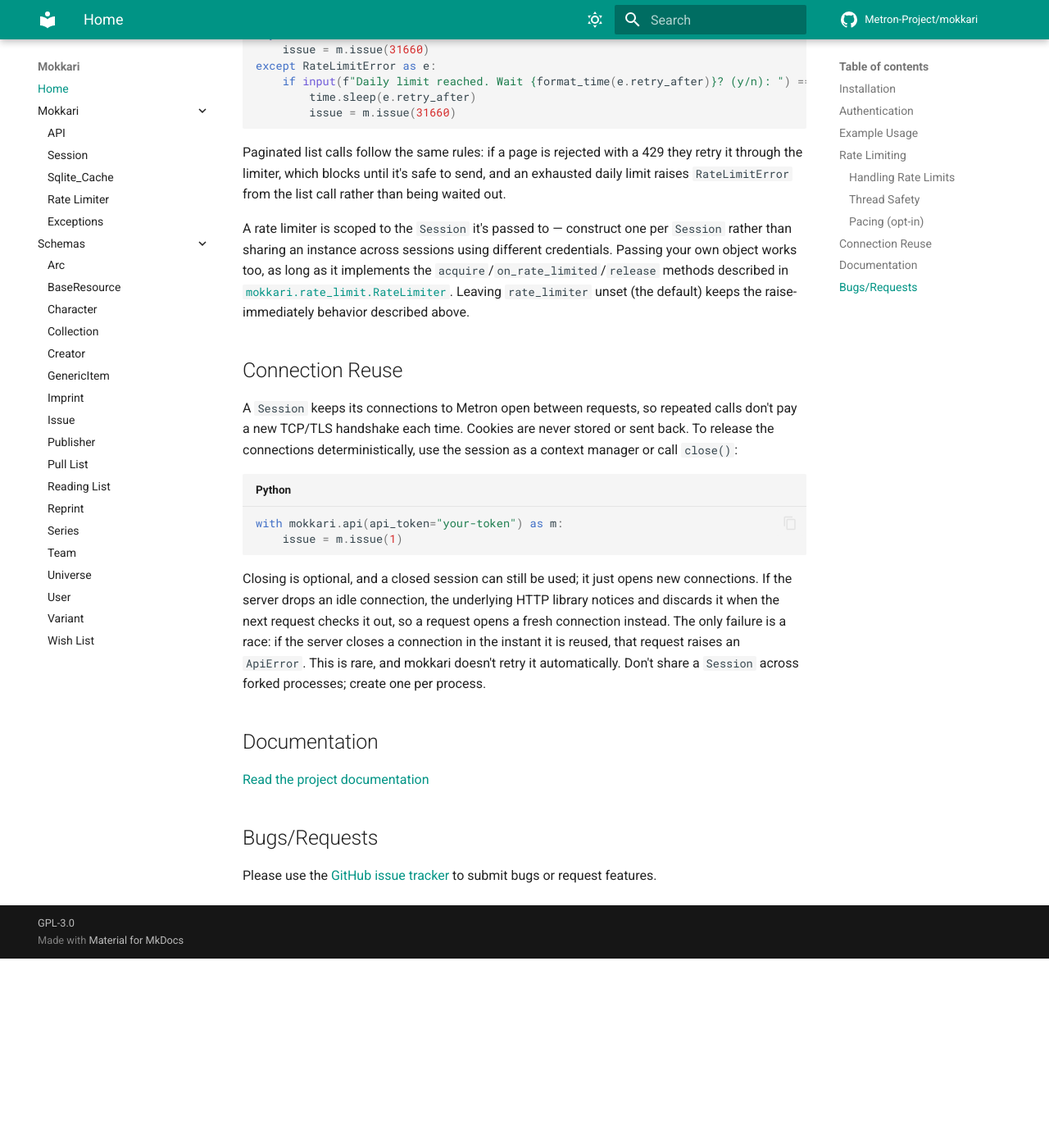
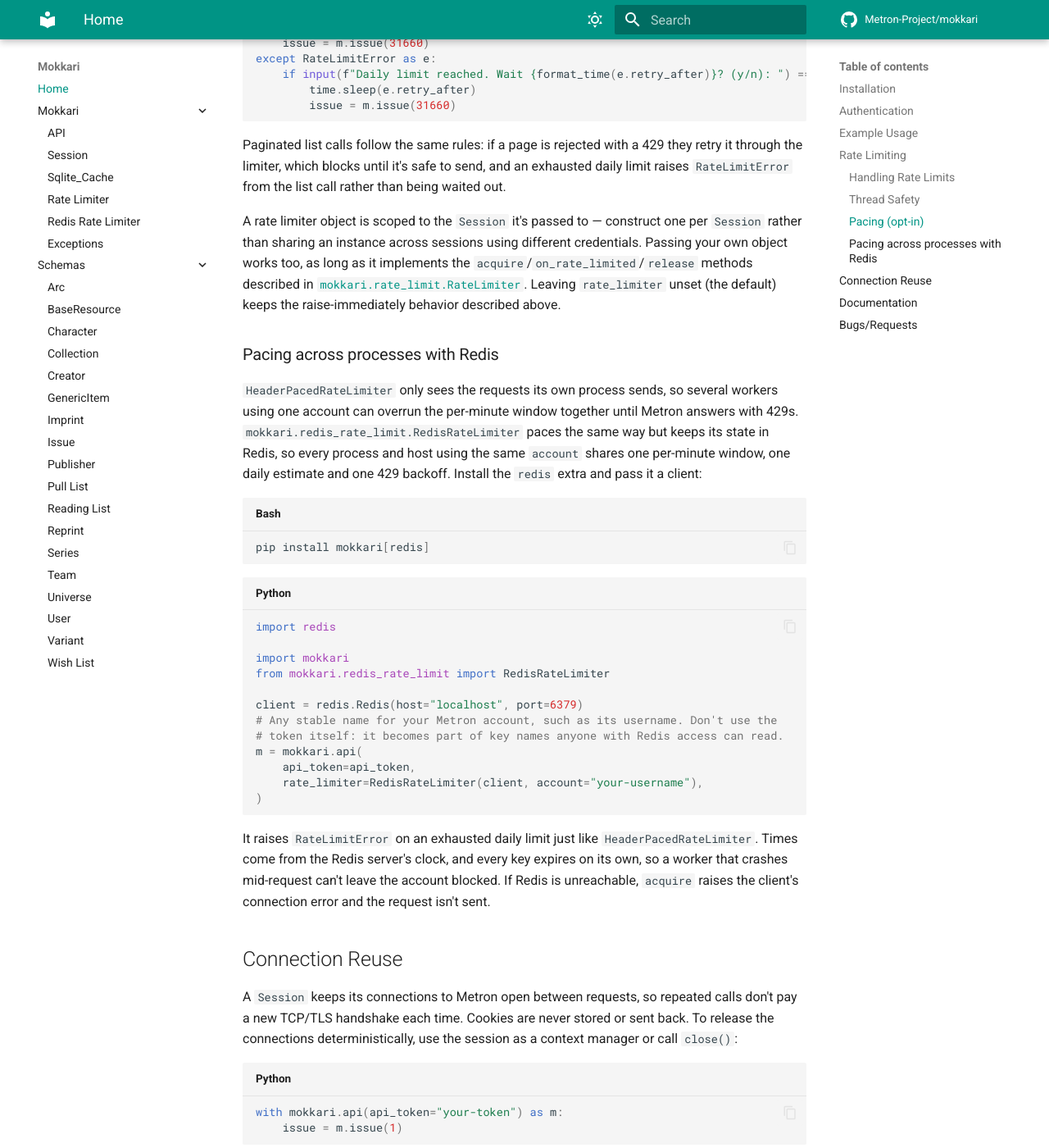
Before and after one commit to Metron-Project/mokkari, an MkDocs documentation site: the page built from docs/index.md, in a window 1280 px wide and 1400 px high, scrolled down 3637 px. Shown: the whole window at 82% size. Built offline with MkDocs 1.6.1 and Material for MkDocs 9.7.7, drawn with Linux system fonts in a browser that asks for light colours; comment, search, counter and statistics services are not loaded; before the commit the page ends 4806 px from its top, so only the background shows below that; some of the changed text lies outside the part shown.

Commit message:
Update documentation

````diff
--- a/README.md
+++ b/README.md
@@ -15,17 +15,18 @@
 
 ## Authentication
 
-Mokkari supports two authentication methods:
+Authenticate with an API token, which you can generate from your metron.cloud
+account page:
 
 ```python
 import mokkari
 
-# Token authentication (generate a token from your metron.cloud account page)
 m = mokkari.api(api_token="your-api-token")
+```
 
-# Username/password (Basic Auth)
-m = mokkari.api(username, password)
-```
+Username/password (Basic Auth) is still accepted with
+`mokkari.api(username, password)`, but it will be deprecated in the near future,
+so new code should use a token.
 
 ## Example Usage
 
@@ -33,9 +34,9 @@
 import mokkari
 
 # Your own config file to keep your credentials secret
-from config import username, password
+from config import api_token
 
-m = mokkari.api(username, password)
+m = mokkari.api(api_token=api_token)
 
 # Get all Marvel comics for the week of 2021-06-07
 this_week = m.issues_list(
@@ -85,7 +86,7 @@
 from mokkari.exceptions import RateLimitError
 import time
 
-m = mokkari.api(username, password)
+m = mokkari.api(api_token=api_token)
 
 try:
     issue = m.issue(31660)
@@ -118,7 +119,7 @@
 ```python
 from concurrent.futures import ThreadPoolExecutor
 
-m = mokkari.api(username, password)
+m = mokkari.api(api_token=api_token)
 
 # Keep worker count at or below the burst limit (20/min at minimum) to avoid
 # racing past the local rate-limit check.
@@ -144,7 +145,7 @@
 import mokkari
 from mokkari.rate_limit import HeaderPacedRateLimiter
 
-m = mokkari.api(username, password, rate_limiter=HeaderPacedRateLimiter())
+m = mokkari.api(api_token=api_token, rate_limiter=HeaderPacedRateLimiter())
 
 with ThreadPoolExecutor(max_workers=20) as executor:
     issues = list(executor.map(m.issue, issue_ids))
@@ -175,13 +176,47 @@
 exhausted daily limit raises `RateLimitError` from the list call rather than
 being waited out.
 
-A rate limiter is scoped to the `Session` it's passed to — construct one per
-`Session` rather than sharing an instance across sessions using different
+A rate limiter object is scoped to the `Session` it's passed to — construct one
+per `Session` rather than sharing an instance across sessions using different
 credentials. Passing your own object works too, as long as it implements the
 `acquire`/`on_rate_limited`/`release` methods described in
 [`mokkari.rate_limit.RateLimiter`](https://mokkari.readthedocs.io/en/stable/mokkari/rate_limit/).
 Leaving `rate_limiter` unset (the default) keeps the raise-immediately behavior
 described above.
+
+### Pacing across processes with Redis
+
+`HeaderPacedRateLimiter` only sees the requests its own process sends, so
+several workers using one account can overrun the per-minute window together
+until Metron answers with 429s. `mokkari.redis_rate_limit.RedisRateLimiter`
+paces the same way but keeps its state in Redis, so every process and host using
+the same `account` shares one per-minute window, one daily estimate and one 429
+backoff. Install the `redis` extra and pass it a client:
+
+```bash
+pip install mokkari[redis]
+```
+
+```python
+import redis
+
+import mokkari
+from mokkari.redis_rate_limit import RedisRateLimiter
+
+client = redis.Redis(host="localhost", port=6379)
+# Any stable name for your Metron account, such as its username. Don't use the
+# token itself: it becomes part of key names anyone with Redis access can read.
+m = mokkari.api(
+    api_token=api_token,
+    rate_limiter=RedisRateLimiter(client, account="your-username"),
+)
+```
+
+It raises `RateLimitError` on an exhausted daily limit just like
+`HeaderPacedRateLimiter`. Times come from the Redis server's clock, and every
+key expires on its own, so a worker that crashes mid-request can't leave the
+account blocked. If Redis is unreachable, `acquire` raises the client's
+connection error and the request isn't sent.
 
 ## Connection Reuse
 
--- a/mkdocs.yml
+++ b/mkdocs.yml
@@ -43,6 +43,7 @@
       - Session: mokkari/session.md
       - Sqlite_Cache: mokkari/sqlitecache.md
       - Rate Limiter: mokkari/rate_limit.md
+      - Redis Rate Limiter: mokkari/redis_rate_limit.md
       - Exceptions: mokkari/exceptions.md
   - Schemas:
       - Arc: mokkari/schemas/arc.md
````
Also changed, not shown: docs/mokkari/redis_rate_limit.md (added, +1 -0 lines), 1 other file.
